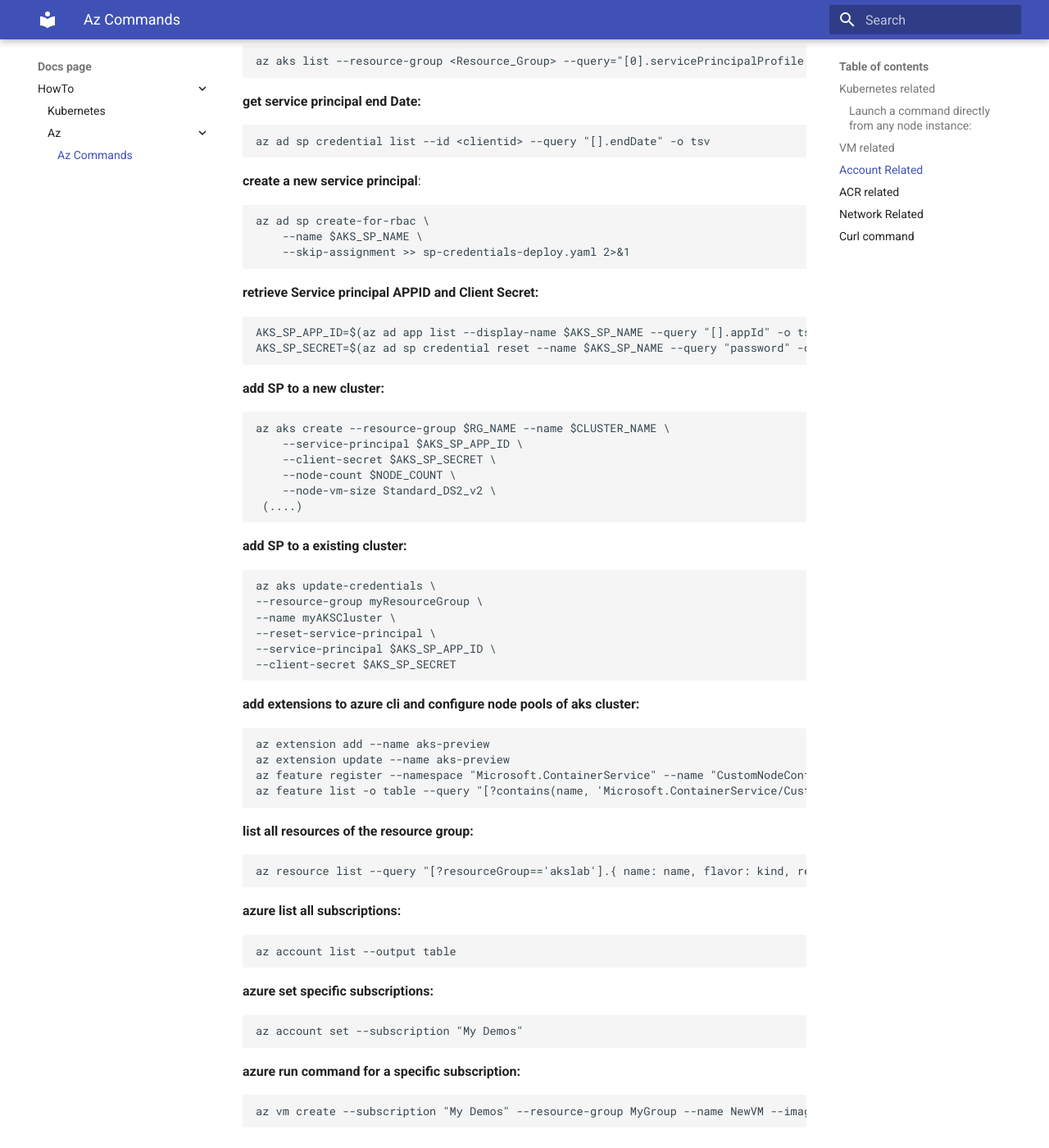
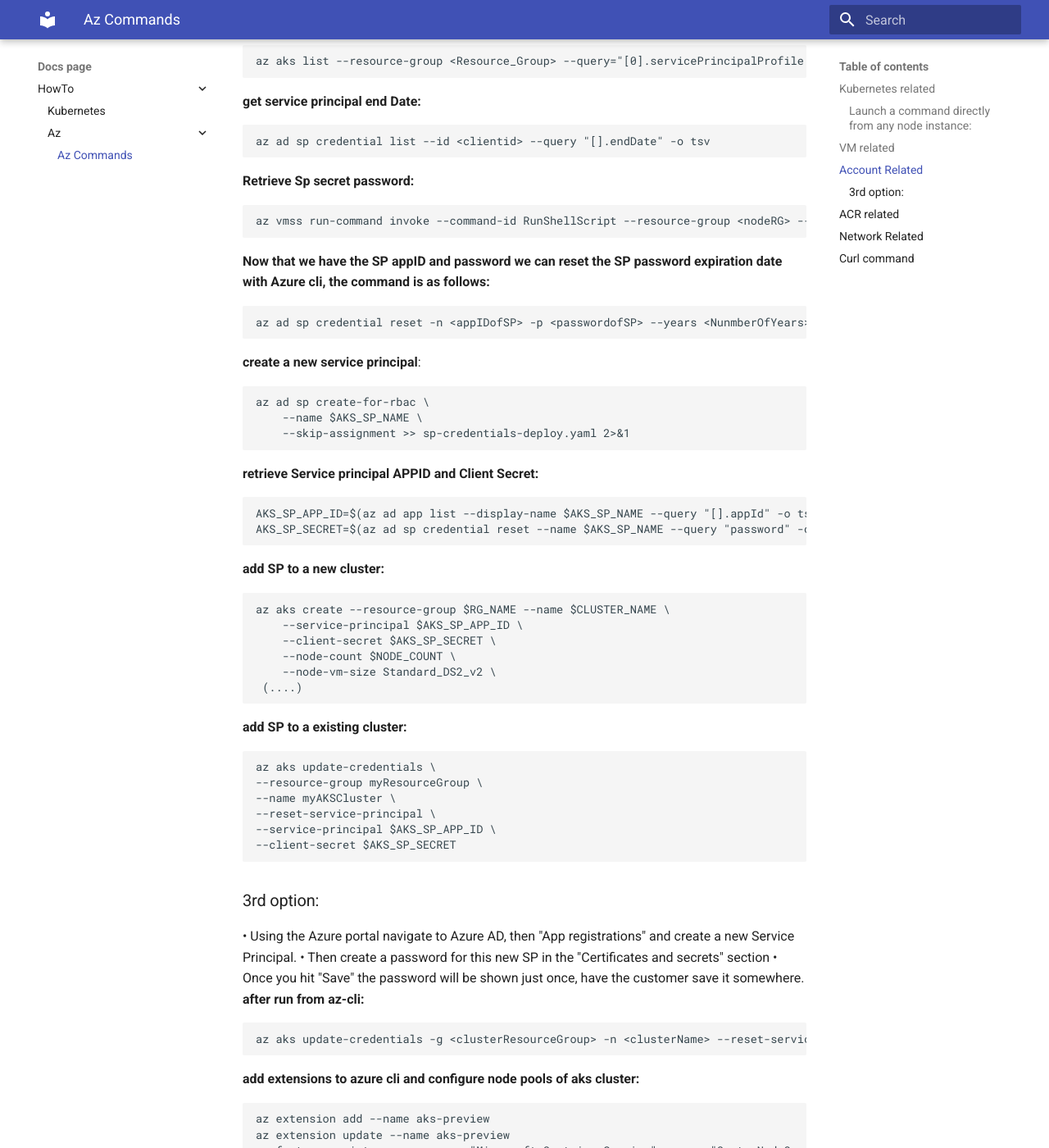
Before and after one commit to tmcmm/k8s-documentation, an MkDocs documentation site: the page built from docs/howto/az/az-help.md, in a window 1280 px wide and 1400 px high, scrolled down 3297 px. Shown: the whole window at 82% size. Built offline with MkDocs 1.6.1 and Material for MkDocs 9.7.7, drawn with Linux system fonts in a browser that asks for light colours; some of the changed text lies outside the part shown.

Commit message:
Update az-help.md

````diff
--- a/docs/howto/az/az-help.md
+++ b/docs/howto/az/az-help.md
@@ -74,7 +74,7 @@ az aks rotate-certs -g $RESOURCE_GROUP_NAME -n $CLUSTER_NAME
 
 __after rotating certificates:__
 ```
-az aks get-credentials -g akslab -n akstmcmm-14227 --overwrite-existing
+az aks get-credentials -g $RESOURCE_GROUP_NAME -n $CLUSTER_NAME --overwrite-existing
 ```
 __create cluster with uptime sla:__
 ```
@@ -138,6 +138,14 @@ __get service principal end Date:__
 ```
 az ad sp credential list --id <clientid> --query "[].endDate" -o tsv
 ```
+__Retrieve Sp secret password:__
+```
+az vmss run-command invoke --command-id RunShellScript --resource-group <nodeRG> --name <vmssName> --instance-id <0,1,2...> --scripts "hostname && date && cat /etc/kubernetes/azure.json" | grep aadClientSecret
+```
+__Now that we have the SP appID and password we can reset the SP password expiration date with Azure cli, the command is as follows:__<br>
+```
+az ad sp credential reset -n <appIDofSP> -p <passwordofSP> --years <NunmberOfYears>
+```
 __create a new service principal__:
 ```
 az ad sp create-for-rbac \
@@ -167,7 +175,14 @@ az aks update-credentials \
 --service-principal $AKS_SP_APP_ID \
 --client-secret $AKS_SP_SECRET
 ```
-
+### 3rd option:
+• Using the Azure portal navigate to Azure AD, then "App registrations" and create a new Service Principal.
+• Then create a password for this new SP in the "Certificates and secrets" section
+• Once you hit "Save" the password will be shown just once, have the customer save it somewhere.
+__after run from az-cli:__
+```
+az aks update-credentials -g <clusterResourceGroup> -n <clusterName> --reset-service-principal --service-principal <appIDofNewSP> --client-secret <PasswordofNewSP>
+```
 
 
 __add extensions to azure cli and configure node pools of aks cluster:__
````
